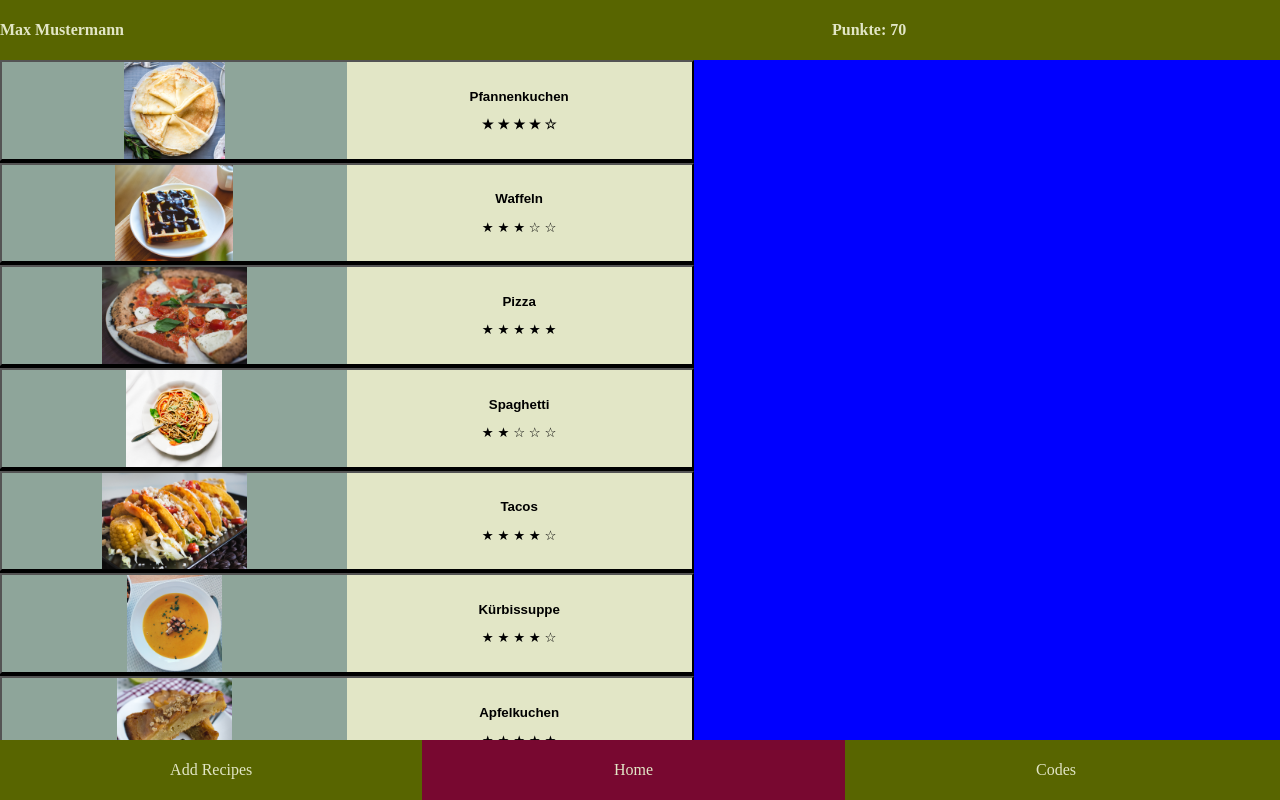
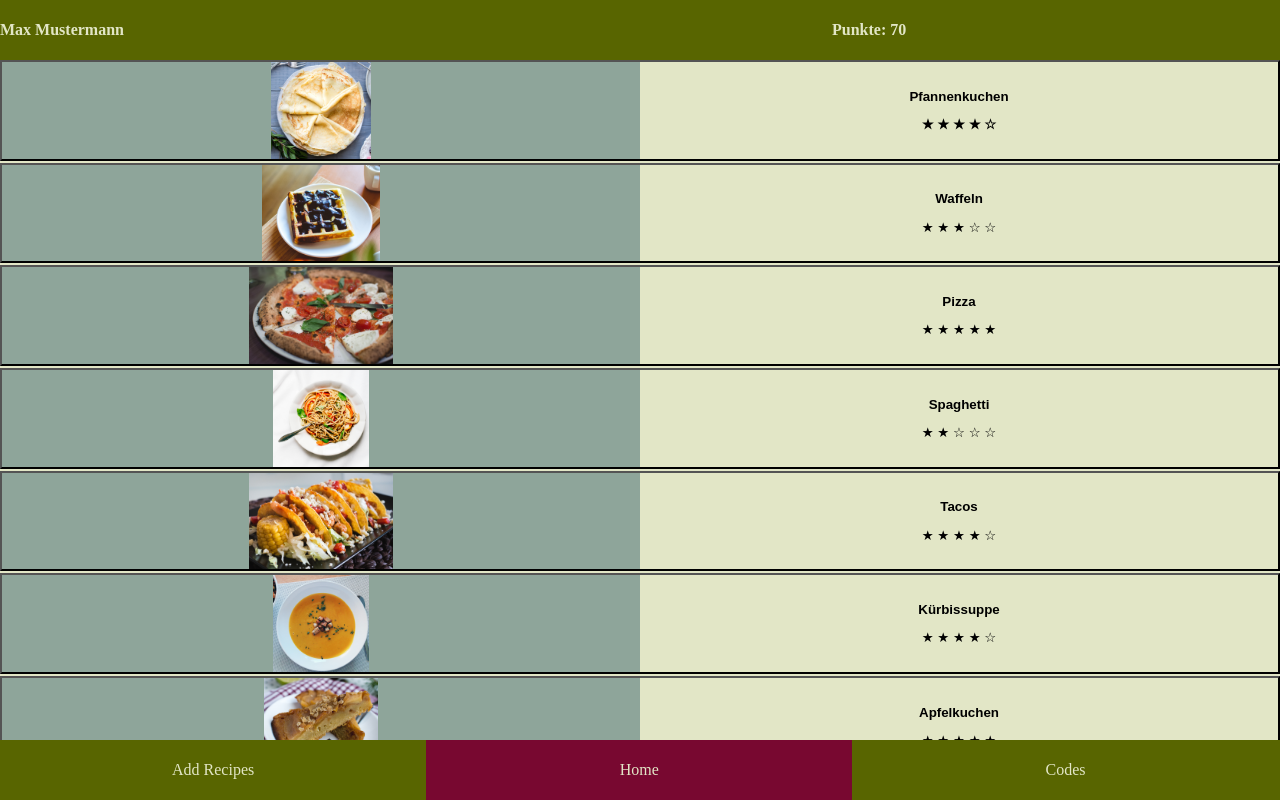
Before and after one commit to rethesa/SimplyCooked, a plain HTML site: page www/index.html in a window 1280 px wide. Drawn offline with Linux system fonts and the light colour scheme.

Commit message:
remove some outdated colors in css

```diff
--- a/www/css/index.css
+++ b/www/css/index.css
@@ -18,14 +18,12 @@
  */
 
  html {
-    background-color: coral;
     height: 100%;
     margin: 0;
     padding: 0;
  }
 
  body {
-     background-color: black;
      height: 100%;
      margin: 0;
      padding: 0;
@@ -60,19 +58,19 @@
 
 
 
-/* CONTENT CSS */
+/* MAIN / CONTENT CSS */
  main {
      display: block;
-     background-color: blue;
+     background-color: #E2E6C6;
      height: calc(100% - 120px);
      position: relative;
  }
 
  .recipe_view {
-    background-color: black;
     position: absolute;
     overflow: scroll;
     height: 100%;
+    width: 100%;
  }
 
  .recipe_btn {
@@ -117,7 +115,7 @@
 }
 
 
-/* FOOTER CCS */
+/* NAV / FOOTER CCS */
 nav {
     display: block;
     background-color: #586500;
@@ -134,14 +132,13 @@ ul {
 
 li {
     float: left;
-    width: 33%;
+    width: 33.3%;
 }
 
 li a {
     display: block;
     color: #E2E6C6;
     text-align: center;
-    /* padding: 14px 16px; */
     line-height: 60px;
     text-decoration: none;
  }
```
Also changed, not shown: 1 other file.
